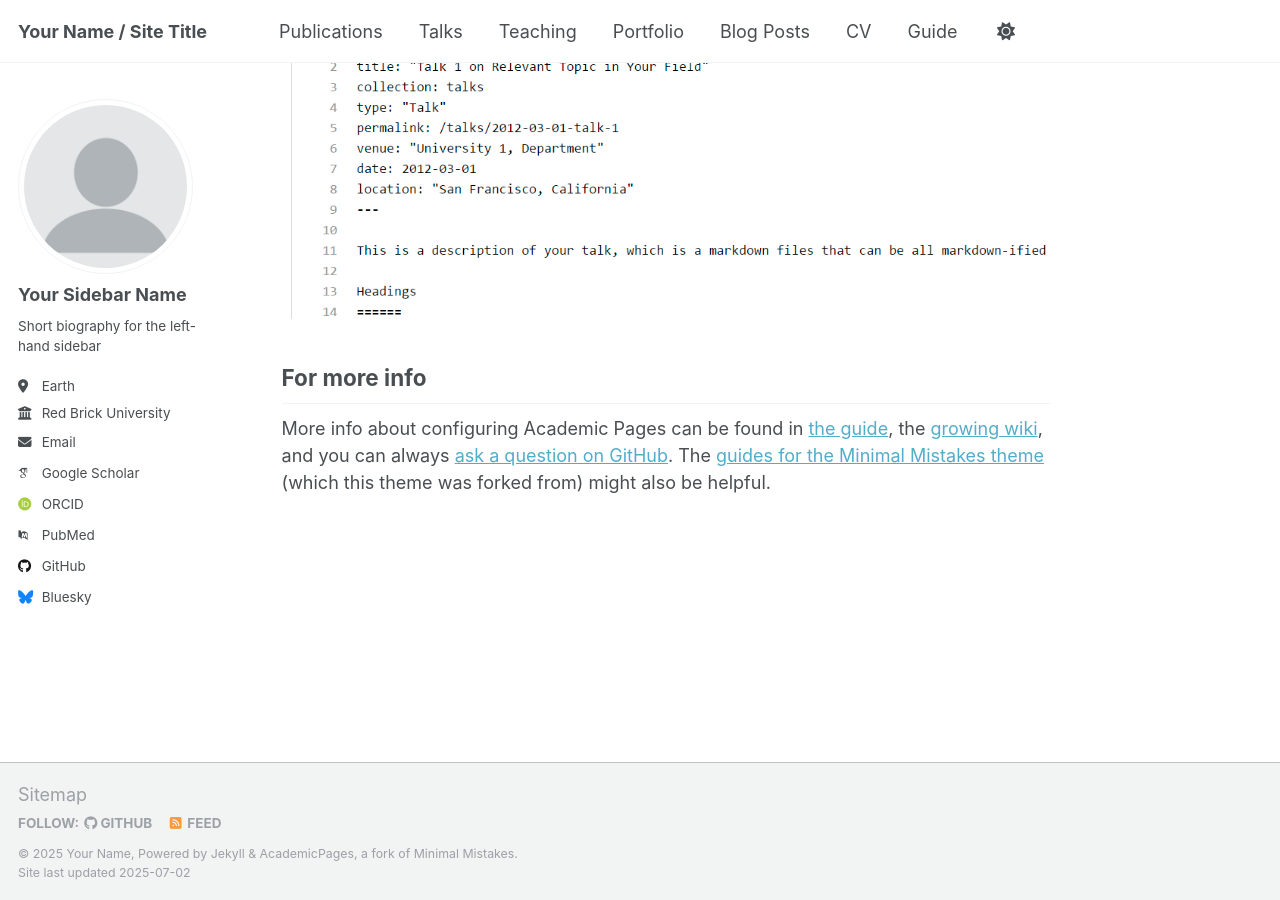
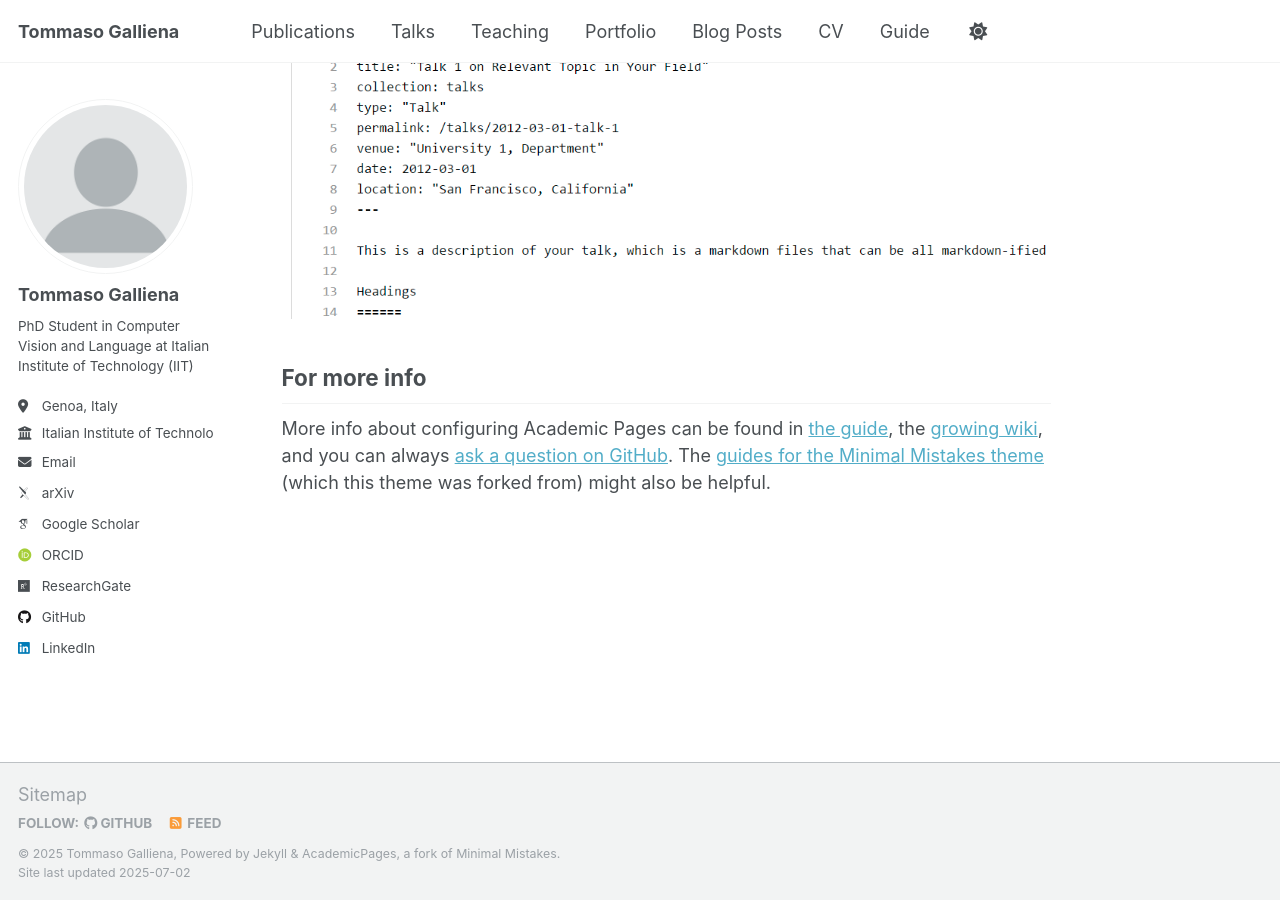
Before and after one commit to TommyBsk/TommyBsk.github.io, a Jekyll site: the page built from _pages/about.md, in a window 1280 px wide and 900 px high, scrolled down 2880 px. Built offline with Jekyll 4.4.1, drawn with Linux system fonts in a browser that asks for light colours; some web fonts are replaced; a script that is not in the unit is left out.

Commit message:
Modified _config.yml file

```diff
--- a/_config.yml
+++ b/_config.yml
@@ -9,13 +9,13 @@
 # Basic Site Settings
 locale                   : "en-US"
 site_theme               : "default"
-title                    : "Your Name / Site Title"
+title                    : "Tommaso Galliena"
 title_separator          : "-"
-name                     : &name "Your Name"
-description              : &description "personal description"
-url                      : https://academicpages.github.io # the base hostname & protocol for your site e.g. "https://[your GitHub username].github.io" or if you already have some other page hosted on Github then use "https://[your GitHub username].github.io/[Your Repo Name]"
+name                     : &name "Tommaso Galliena" # This is the name that will appear in the title tag and in the sidebar
+description              : &description "PhD Student in Computer Vision and Language at Italian Institute of Technology (IIT)"
+url                      : https://TommyBsk.github.io # the base hostname & protocol for your site e.g. "https://[your GitHub username].github.io" or if you already have some other page hosted on Github then use "https://[your GitHub username].github.io/[Your Repo Name]"
 baseurl                  : "" # the subpath of your site, e.g. "/blog"
-repository               : "academicpages/academicpages.github.io"
+repository               : "TommyBsk/TommyBsk.github.io"
 
 # Site Author - The following control what appear as part of the author content on the side bar.
 #               If a field is blank the icon and link will not appear, otherwise it will be shown.
@@ -23,36 +23,36 @@ repository               : "academicpages/academicpages.github.io"
 author:
   # Biographic information
   avatar           : "profile.png"
-  name             : "Your Sidebar Name"
+  name             : "Tommaso Galliena"
   pronouns         : # example: "she/her"
-  bio              : "Short biography for the left-hand sidebar"
-  location         : "Earth"
-  employer         : "Red Brick University"
+  bio              : "PhD Student in Computer Vision and Language at Italian Institute of Technology (IIT)"
+  location         : "Genoa, Italy"
+  employer         : "Italian Institute of Technology (IIT)"
   uri              : # URL
-  email            : "none@example.org"
+  email            : "tommaso.galliena@iit.it"
 
   # Academic websites
   academia         : # URL
-  arxiv            : # URL - Update with the correct link to your profile
-  googlescholar    : "https://scholar.google.com/citations?user=PS_CX0AAAAAJ"
+  arxiv            : "https://arxiv.org/search/?searchtype=author&query=Galliena%2C+T"
+  googlescholar    : "https://scholar.google.com/citations?user=9aKwCo0AAAAJ&hl=en&oi=ao"
   impactstory      : # URL
-  orcid            : "http://orcid.org/yourorcidurl"
+  orcid            : "https://orcid.org/0009-0003-7883-2376"
   semantic         : # URL
-  pubmed           : "https://www.ncbi.nlm.nih.gov/pubmed/?term=john+snow"
-  researchgate     : # URL
+  pubmed           : # URL
+  researchgate     : "https://www.researchgate.net/profile/Tommaso-Galliena?ev=prf_overview"
   scopus           : # URL
 
   # Repositories and software development
   bitbucket        : # Username - Update with your username on the site
   codepen          : # Username
   dribbble         : # Username
-  github           : "academicpages"
+  github           : "TommyBsk"
   kaggle           : # Username
   stackoverflow    : # User number or user number and name (i.e., use "1" or "1/jeff-atwood")
 
   # Social media
   artstation       : # Username
-  bluesky          : "bsky.app" # Replace this with you Bluesky username
+  bluesky          : # Username
   facebook         : # Username
   flickr           : # Username
   foursquare       : # Username
@@ -61,7 +61,7 @@ author:
   keybase          : # Username
   instagram        : # Username
   lastfm           : # Username
-  linkedin         : # Username
+  linkedin         : "Tommaso Galliena"
   mastodon         : # URL
   medium           : # URL
   pinterest        : # Username
@@ -217,16 +217,16 @@ kramdown:
 # These settings control the types of collections used by the template
 collections:
   teaching:
-    output: true
+    output: false
     permalink: /:collection/:path/
   publications:
     output: true
     permalink: /:collection/:path/
   portfolio:
-    output: true
+    output: false
     permalink: /:collection/:path/
   talks:
-    output: true
+    output: false
     permalink: /:collection/:path/
 
 
```
